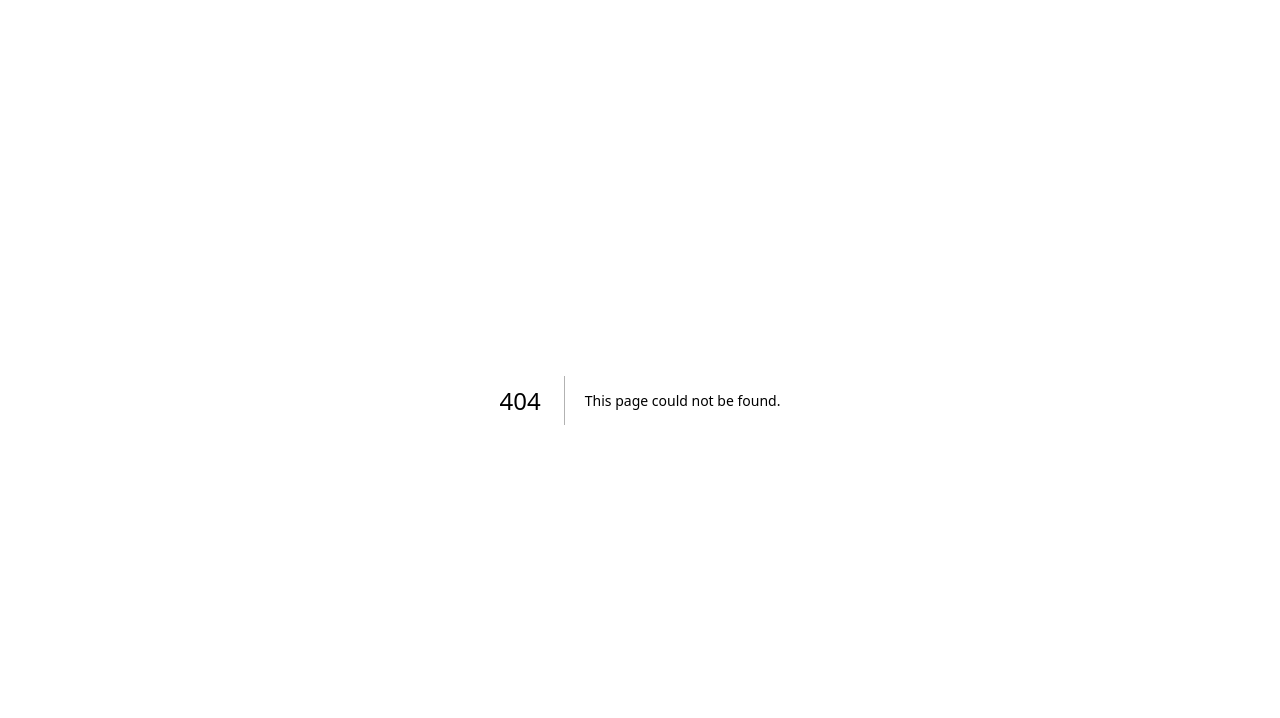
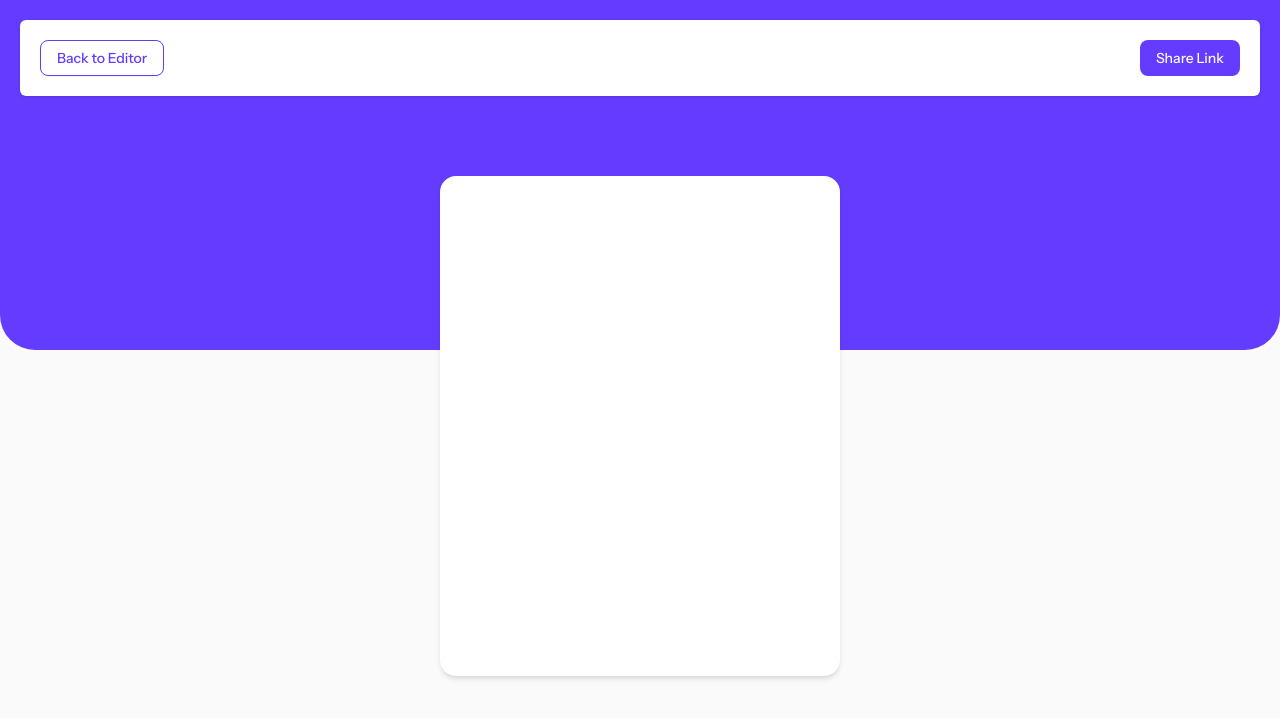
Before and after one commit to undreew/link-share, a Next.js app: page /preview in a window 1280 px wide. Before the commit this address had no page. Shown: the top 718 px of the page. Built offline with nearby package versions, Linux system fonts and the light colour scheme.

Commit message:
init preview

```diff
--- /dev/null
+++ b/src/app/(private)/preview/layout.tsx
@@ -0,0 +1,35 @@
+"use client";
+
+import React from "react";
+import { PageHeader } from "@/components/page";
+import { Button } from "@/components/ui/button";
+import { useRouter } from "next/navigation";
+
+interface Props {
+	children: React.ReactNode;
+}
+
+const Layout: React.FC<Props> = ({ children }) => {
+	const router = useRouter();
+
+	function handleBack() {
+		router.push("/links");
+	}
+
+	return (
+		<div className="p-5 overflow-auto h-screen">
+			<PageHeader logo={false}>
+				<div className="flex justify-between w-full">
+					<Button variant="ls-secondary" onClick={handleBack}>
+						Back to Editor
+					</Button>
+					<Button variant="ls-primary">Share Link</Button>
+				</div>
+			</PageHeader>
+			<div className="bg-purple-main absolute top-0 left-0 w-full h-[350px] rounded-b-[35px] -z-10" />
+			{children}
+		</div>
+	);
+};
+
+export default Layout;
--- /dev/null
+++ b/src/app/(private)/preview/page.tsx
@@ -0,0 +1,8 @@
+import React from "react";
+import Preview from "@/modules/preview/Preview";
+
+const Page = () => {
+	return <Preview />;
+};
+
+export default Page;
--- /dev/null
+++ b/src/app/(private)/profile/layout.tsx
@@ -0,0 +1,26 @@
+"use client";
+
+import React from "react";
+
+import { Tabs } from "@/components/ui/tabs";
+import { PageHeader } from "@/components/page";
+import { usePathname } from "next/navigation";
+
+interface Props {
+	children: React.ReactNode;
+}
+
+const Layout: React.FC<Props> = ({ children }) => {
+	const path = usePathname().replace(/^\/+/, "");
+
+	return (
+		<Tabs defaultValue={path}>
+			<div className="grid grid-rows-[auto_1fr] h-screen p-5 gap-4 overflow-auto">
+				<PageHeader isAuth />
+				{children}
+			</div>
+		</Tabs>
+	);
+};
+
+export default Layout;
--- a/src/components/page/PageHeader.tsx
+++ b/src/components/page/PageHeader.tsx
@@ -1,20 +1,22 @@
 "use client";
 
 import React from "react";
+import { Eye, Link, UserPen } from "lucide-react";
 
-import { Eye, Link, UserPen } from "lucide-react";
+import NextLink from "next/link";
+import { useRouter } from "next/navigation";
 
 import { Logo } from "../logo";
 import { Button } from "../ui/button";
 import { TabsList, TabsTrigger } from "../ui/tabs";
 
-import NextLink from "next/link";
-
 import { cn } from "@/lib/utils";
 
 interface Props {
+	logo?: boolean;
 	isAuth?: boolean;
 	className?: string;
+	children?: React.ReactNode;
 }
 
 const NAVS = [
@@ -31,12 +33,18 @@ const NAVS = [
 ];
 
 const PageHeader: React.FC<Props> = (props) => {
-	const { className, isAuth } = props;
+	const { className, isAuth, children, logo = true } = props;
+
+	const router = useRouter();
+
+	function handleRedirect() {
+		router.push("/preview");
+	}
 
 	return (
 		<header className={cn("p-5 bg-white shadow-sm rounded-sm", className)}>
 			<nav className="flex justify-between items-center">
-				<Logo link />
+				{logo && <Logo link />}
 
 				{isAuth && (
 					<>
@@ -63,13 +71,15 @@ const PageHeader: React.FC<Props> = (props) => {
 						</TabsList>
 
 						<div>
-							<Button variant="ls-secondary" size="lg">
+							<Button variant="ls-secondary" size="lg" onClick={handleRedirect}>
 								<Eye className="block sm:hidden" />
 								<span className="hidden sm:block">Preview</span>
 							</Button>
 						</div>
 					</>
 				)}
+
+				{children}
 			</nav>
 		</header>
 	);
--- /dev/null
+++ b/src/modules/preview/Preview.tsx
@@ -0,0 +1,13 @@
+import React from "react";
+
+const Preview = () => {
+	return (
+		<div className="flex justify-center items-center mt-20">
+			<div className="bg-white shadow-md h-125 w-100 rounded-2xl">
+				{/* Phone data preview */}
+			</div>
+		</div>
+	);
+};
+
+export default Preview;
--- a/src/modules/profile/useCustomizeProfile.tsx
+++ b/src/modules/profile/useCustomizeProfile.tsx
@@ -14,13 +14,17 @@ const useCustomizeProfile = () => {
 			.email("Must be a valid email")
 			.required("This field is required"),
 		profile_picture: mixed<File>()
-			.required("This field is required") // not working
+			.required("This field is required")
 			.test("required", "This field is required", (value) => {
 				return value instanceof File;
 			})
 			.test("fileSize", "File must be less than 4MB", (value) => {
 				if (!(value instanceof File)) return true;
 				return value.size <= 4 * 1024 * 1024;
+			})
+			.test("fileType", "Only PNG and JPG files are allowed", (value) => {
+				if (!(value instanceof File)) return true;
+				return ["image/jpeg", "image/png"].includes(value.type);
 			}),
 	});
 
```
Also changed, not shown: src/app/(private)/links/layout.tsx (renamed from src/app/(private)/layout.tsx).
